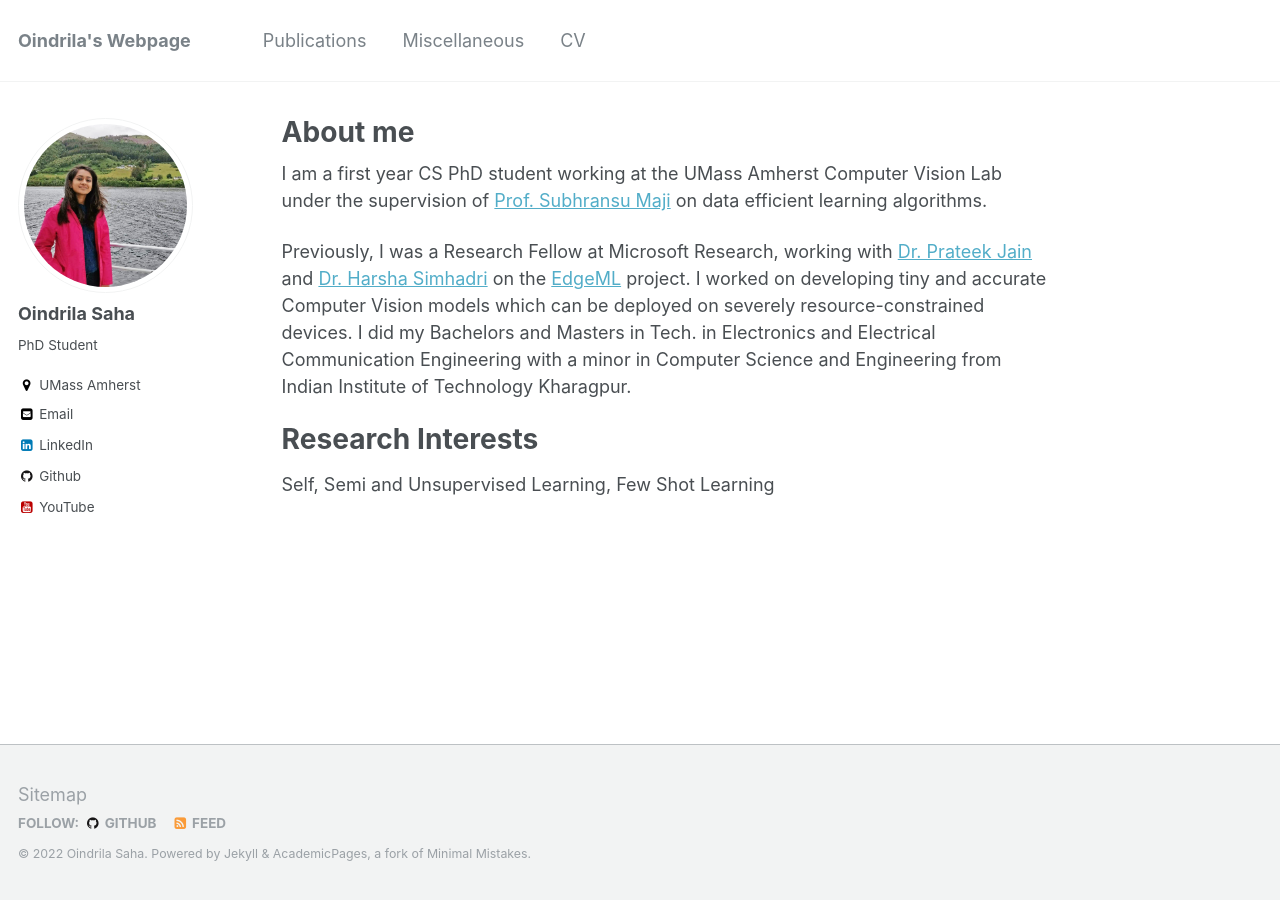
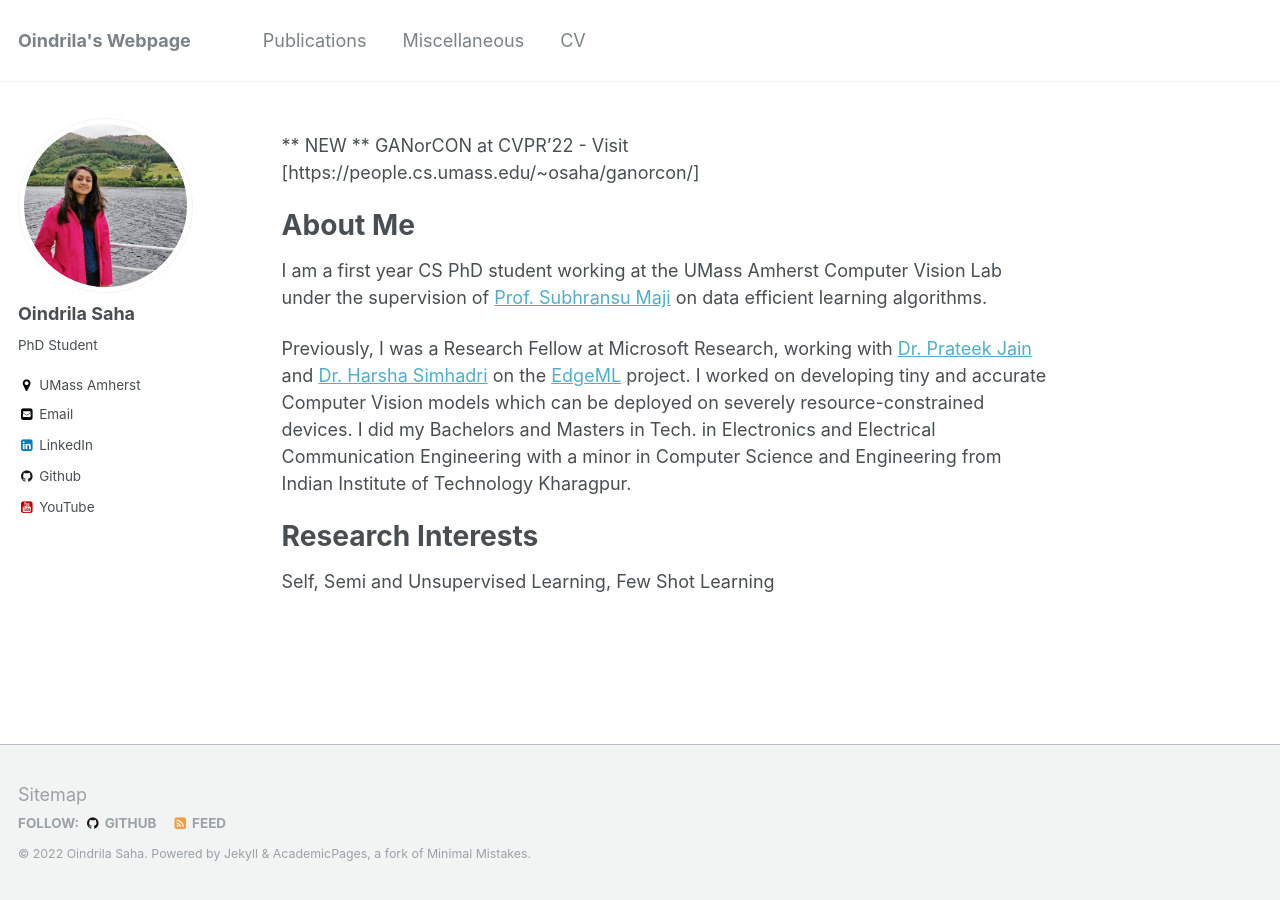
Before and after one commit to oindrilasaha/oindrilasaha.github.io, a Jekyll site: the page built from _pages/about.md, in a window 1280 px wide. Built offline with Jekyll 4.4.1, drawn with Linux system fonts in a browser that asks for light colours.

Commit message:
Update about.md

```diff
--- a/_pages/about.md
+++ b/_pages/about.md
@@ -1,12 +1,17 @@
 ---
 permalink: /
-title: "About me"
-excerpt: "About me"
+title: ""
+excerpt: ""
 author_profile: true
 redirect_from:
   - /about/
   - /about.html
 ---
+
+** NEW ** GANorCON at CVPR'22 - Visit [https://people.cs.umass.edu/~osaha/ganorcon/]
+
+About Me
+==================
 I am a first year CS PhD student working at the UMass Amherst Computer Vision Lab under the supervision of [Prof. Subhransu Maji](https://people.cs.umass.edu/~smaji/) on data efficient learning algorithms.
 
 Previously, I was a Research Fellow at Microsoft Research, working with [Dr. Prateek Jain](https://www.prateekjain.org/) and [Dr. Harsha Simhadri](http://harsha-simhadri.org/) on the [EdgeML](https://github.com/microsoft/EdgeML/) project. I worked on developing tiny and accurate Computer Vision models which can be deployed on severely resource-constrained devices. I did my Bachelors and Masters in Tech. in Electronics and Electrical Communication Engineering with a minor in Computer Science and Engineering from Indian Institute of Technology Kharagpur.
```
